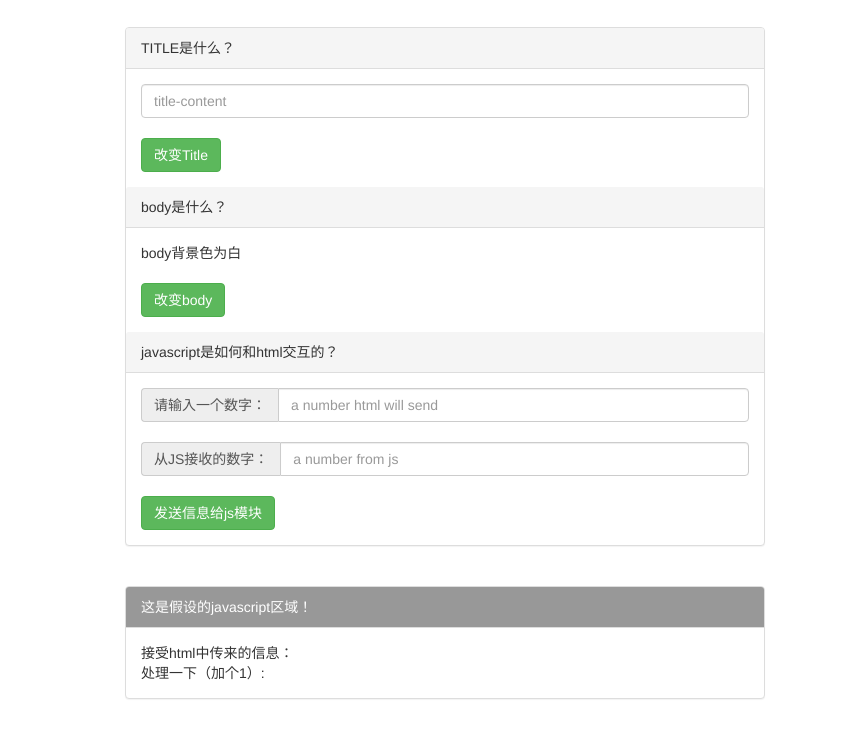
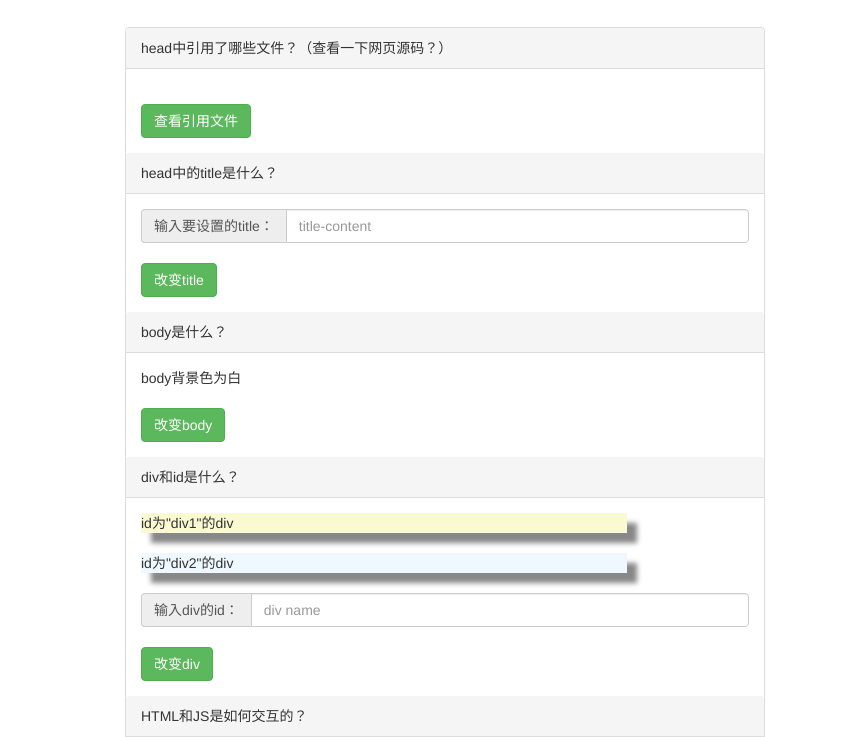
Before and after one commit to autonomous-realms/half-stack.github.io, a plain HTML site: page index.html in a window 1280 px wide. Shown: the part 63-800 px from the top of the page, without its empty margins (195-1062 px from the left). Drawn offline with Linux system fonts and the light colour scheme.

Commit message:
update basic codes

```diff
--- a/index.html
+++ b/index.html
@@ -2,24 +2,34 @@
     <head>
         <meta http-equiv="Content-Type" content="text/html; charset=utf-8" />
         <title>我是Title</title>
-        <script type="text/javascript" src="js/jquery-3.2.1.min.js"></script>
-		<script type="text/javascript" src="js/jquery-ui-1.12.1/jquery-ui.js"></script>
         <script type="text/javascript" src="js/vue.min.js"></script>
-        <script src="js/axios.min.js"></script>
-        <script src="js/sisyphus.min.js"></script>
 		<link rel="stylesheet" type="text/css" href="css/bootstrap.min.css" >
     </head>
     <body>
         <div id="html_content">
             <div style="text-align:center" ><h1>一个页面搞懂head、body、「html和javascript交互」</h1></div>
             <br>
+
             <div class="panel panel-default" style="width:50%;margin-left:auto;margin-right:auto;">
-                <div class="panel-heading">TITLE是什么？</div>
+                <div class="panel-heading">head中引用了哪些文件？（查看一下网页源码？）</div>
                 <div class="panel-body">
+                    <div style="width:30%">
+                        {{reference}}
+                    </div>
+                    <br>
+                    <button type="button" class="btn btn-success" v-on:click="get_the_reference()">查看引用文件</button>
+                </div>
+
+                <div class="panel-heading">head中的title是什么？</div>
+                <div class="panel-body">
+                        <div class="input-group">
+                            <span class="input-group-addon" id="basic-addon1">输入要设置的title：</span>
                             <input type="text" class="form-control" placeholder="title-content" v-model="title_content">
+                        </div>
                         <br>
-                    <button type="button" class="btn btn-success" v-on:click="change_the_title()">改变Title</button>
+                        <button type="button" class="btn btn-success" v-on:click="change_the_title()">改变title</button>
                 </div>
+
                 <div class="panel-heading">body是什么？</div>
                 <div class="panel-body">
                     {{body_change}}
@@ -27,23 +37,42 @@
                     <br>
                     <button type="button" class="btn btn-success" v-on:click="change_the_body()">改变body</button>
                 </div>
-                <div class="panel-heading">javascript是如何和html交互的？</div>
+
+                <div class="panel-heading">div和id是什么？</div>
+                <div class="panel-body">
+                    <div id="div1" style="width:80%;background-color:lightgoldenrodyellow;box-shadow: 10px 10px 5px #888888;">
+                        id为"div1"的div
+                    </div>
+                    <br>
+                    <div id="div2" style="width:80%;background-color:aliceblue;box-shadow: 10px 10px 5px #888888;">
+                            id为"div2"的div
+                    </div>
+                    <br>
+                    <div class="input-group">
+                            <span class="input-group-addon" id="basic-addon1">输入div的id：</span>
+                            <input type="text" class="form-control" placeholder="div name" v-model="div_name">
+                    </div>
+                    <br>
+                    <button type="button" class="btn btn-success" v-on:click="change_the_div()">改变div</button>
+                </div>
+
+                <div class="panel-heading">HTML和JS是如何交互的？</div>
                 <div class="panel-body">
                         <div class="input-group">
                             <span class="input-group-addon" id="basic-addon1">请输入一个数字：</span>
                             <input type="text" class="form-control" placeholder="a number html will send" v-model="msg_to_js" aria-describedby="basic-addon1">
                         </div>
+
                         <br>
                         <div class="input-group">
                             <span class="input-group-addon" id="basic-addon1">从JS接收的数字：</span>
                             <input type="text" class="form-control" placeholder="a number from js" v-model="msg_from_js"  aria-describedby="basic-addon1">
                         </div>
+
                         <br>
                         <button type="button" class="btn btn-success" v-on:click="change_the_js()">发送信息给js模块</button>
                 </div>
 
-            </div>
-            <br>
                 <div class="panel panel-default" style="width:50%;margin-left:auto;margin-right:auto;">
                         <div class="panel-heading" style="background:rgba(122, 122, 122, 0.767);color:white">这是假设的javascript区域！</div>
                         <div class="panel-body">
@@ -54,12 +83,17 @@
                         </div>
                 </div>
             </div>
+
+        </div>
+
         <script>
             the_codes=new Vue({
                 el:'#html_content',
                 data:
                 {
+                    div_name:'',
                     title_content:'',
+                    reference:'',
                     body_change:'body背景色为白',
                     msg_to_js:'',
                     msg_to_js_after:'',
@@ -68,6 +102,15 @@
                 },
                 methods:
                 {
+                    change_the_div:function()
+                    {
+                        document.getElementById(the_codes.div_name).innerHTML="\""+the_codes.div_name+"\"的内容改变了！"
+                    },
+                    get_the_reference:function()
+                    {
+                        the_codes.reference="vue.min.js,bootstrap.min.css"
+                        console.log(the_codes.reference)
+                    },
                     change_the_js:function()
                     {
                         the_codes.msg_to_js_after=the_codes.msg_to_js
```
Also changed, not shown: learn_js.html (added, +39 -0 lines), 1 other file. Lines whose indentation alone changed are shown as unchanged.
